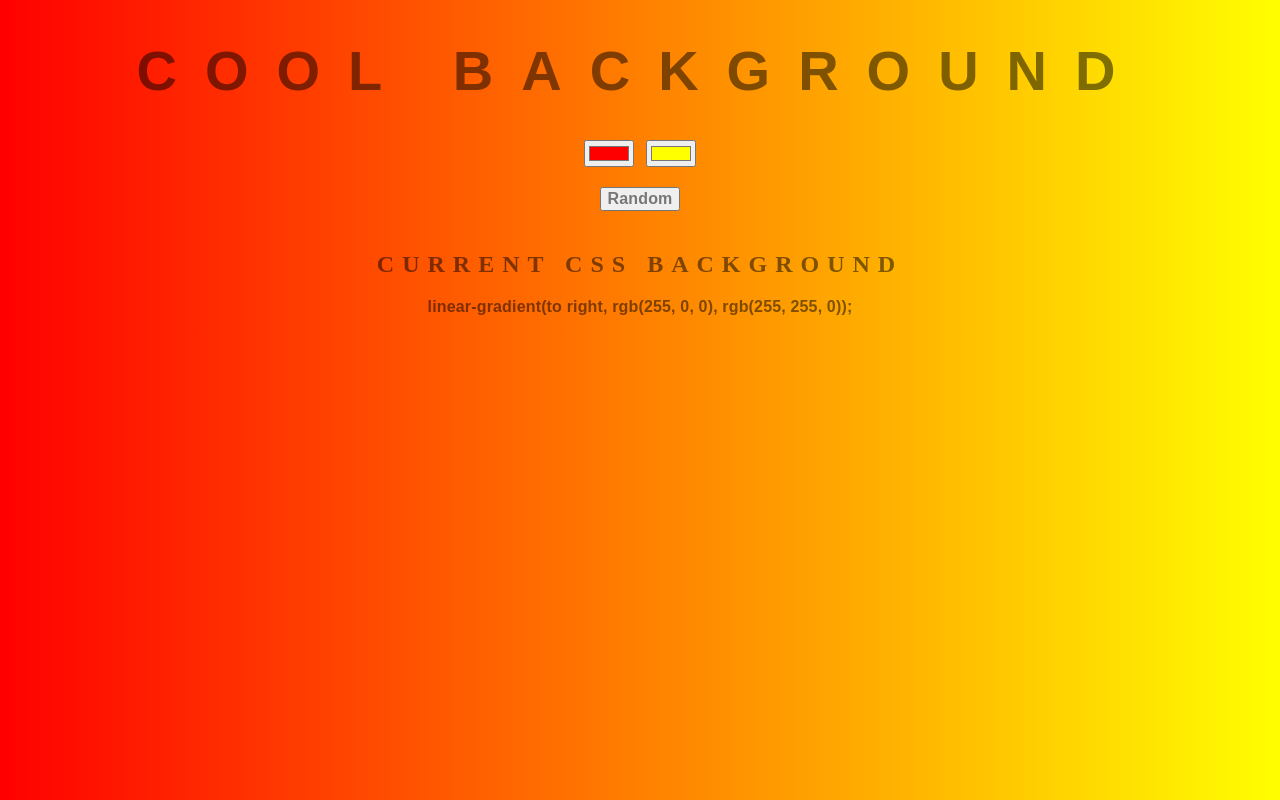
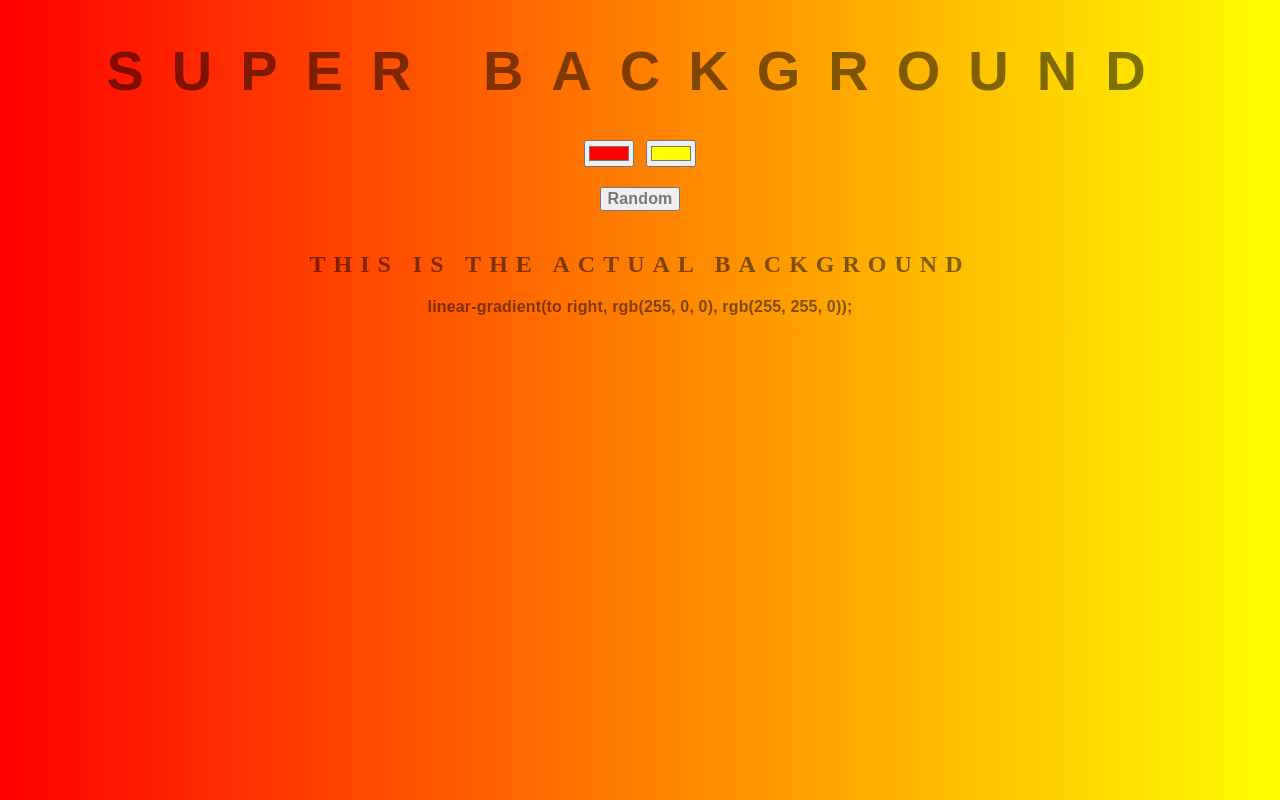
Before and after one commit to luisgerardodev/background-generator, a plain HTML site: page index.html in a window 1280 px wide. Drawn offline with Linux system fonts and the light colour scheme.

Commit message:
Change h2 tag

```diff
--- a/index.html
+++ b/index.html
@@ -5,11 +5,11 @@
 	<link rel="stylesheet" type="text/css" href="style.css">
 </head>
 <body id="gradient">
-	<h1>Cool Background</h1>
+	<h1>Super Background</h1>
 	<input class="color1" type="color" name="color1">
 	<input class="color2" type="color" name="color2"><br>
 	<button>Random</button>
-	<h2>Current CSS Background</h2>
+	<h2>This is the actual Background</h2>
 	<h3></h3>
 
 	<script type="text/javascript" src="script.js"></script>
```
